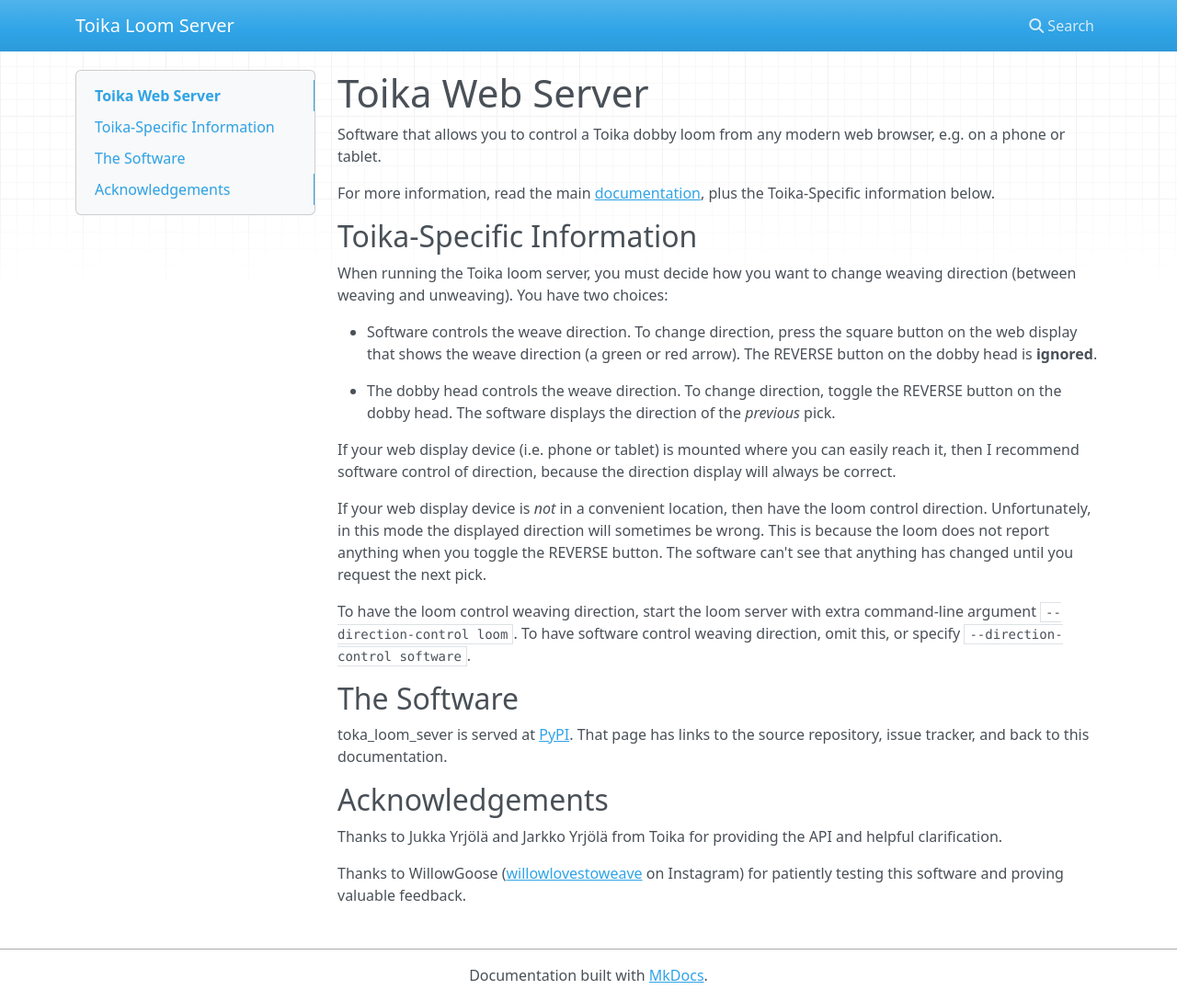
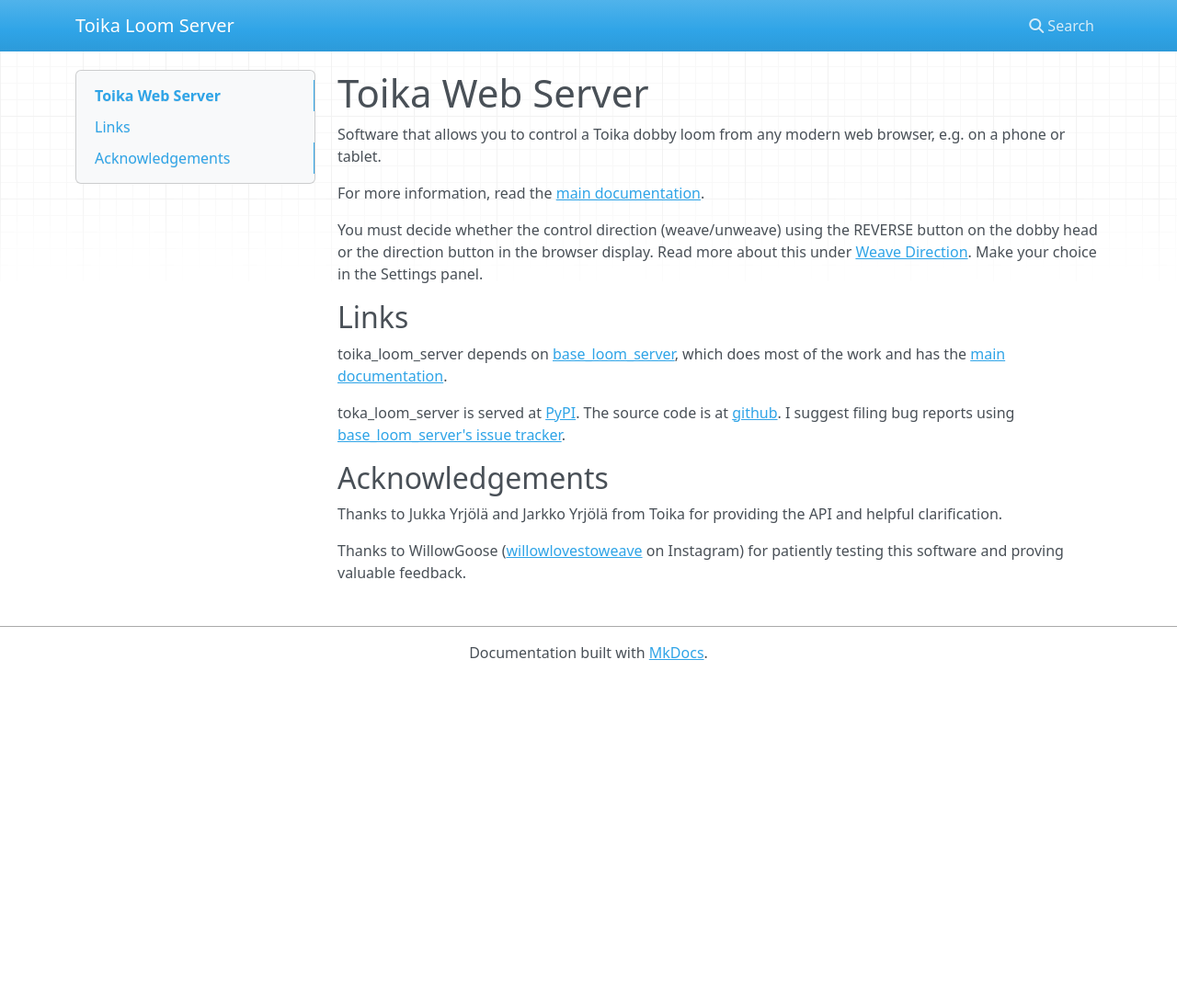
Before and after one commit to r-owen/toika_loom_server, an MkDocs documentation site: the page built from docs/index.md, in a window 1280 px wide and 1089 px high. Shown: the whole window at 92% size. Built offline with MkDocs 1.6.1, drawn with Linux system fonts in a browser that asks for light colours; nearby versions of some CDN libraries.

Commit message:
Update the docs

```diff
--- a/docs/index.md
+++ b/docs/index.md
@@ -1,37 +1,20 @@
 # Toika Web Server
 
-Software that allows you to control a Toika dobby loom
-from any modern web browser, e.g. on a phone or tablet.
+Software that allows you to control a Toika dobby loom from any modern web browser, e.g. on a phone or tablet.
 
-For more information, read the main [documentation](https://r-owen.github.io/base_loom_server/), plus the Toika-Specific information below.
+For more information, read the [main documentation](https://r-owen.github.io/base_loom_server/).
 
-## Toika-Specific Information
+You must decide whether the control direction (weave/unweave) using the REVERSE button on the dobby head or the direction button in the browser display.
+Read more about this under [Weave Direction](https://r-owen.github.io/base_loom_server/weaving/#weave-direction).
+Make your choice in the Settings panel.
 
-When running the Toika loom server, you must decide how you want to change weaving direction
-(between weaving and unweaving). You have two choices:
+## Links
 
-* Software controls the weave direction.
-  To change direction, press the square button on the web display that shows the weave direction
-  (a green or red arrow).
-  The REVERSE button on the dobby head is **ignored**.
+toika_loom_server depends on [base_loom_server](https://pypi.org/project/base-loom-server/), which does most of the work and has the [main documentation](https://r-owen.github.io/base_loom_server/).
 
-* The dobby head controls the weave direction.
-  To change direction, toggle the REVERSE button on the dobby head.
-  The software displays the direction of the *previous* pick.
-
-If your web display device (i.e. phone or tablet) is mounted where you can easily reach it,
-then I recommend software control of direction, because the direction display will always be correct.
-
-If your web display device is *not* in a convenient location, then have the loom control direction.
-Unfortunately, in this mode the displayed direction will sometimes be wrong.
-This is because the loom does not report anything when you toggle the REVERSE button.
-The software can't see that anything has changed until you request the next pick.
-
-To have the loom control weaving direction, start the loom server with extra command-line argument `--direction-control loom`. To have software control weaving direction, omit this, or specify `--direction-control software`.
-
-## The Software
-
-toka_loom_sever is served at [PyPI](https://pypi.org/project/toika-loom-server/). That page has links to the source repository, issue tracker, and back to this documentation.
+toka_loom_server is served at [PyPI](https://pypi.org/project/toika-loom-server/).
+The source code is at [github](https://r-owen.github.io/toika_loom_server/).
+I suggest filing bug reports using [base_loom_server's issue tracker](https://github.com/r-owen/toika_loom_server/issues).
 
 ## Acknowledgements
 
```
